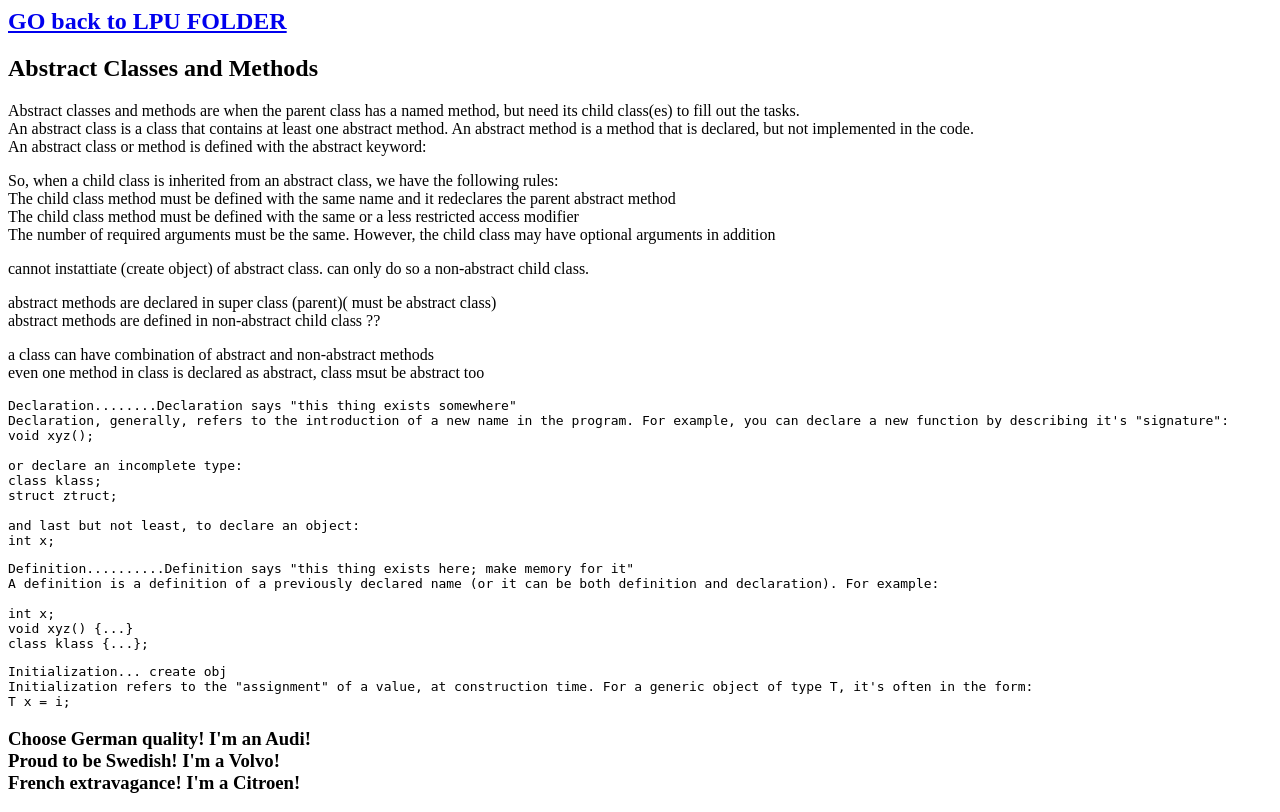
After one commit to banukaknight/LPU-CAP525-PHP, a PHP site: page /d201005_abstract.php in a window 1280 px wide. The commit adds this page. Run offline with PHP 8.4, Linux system fonts and the light colour scheme.

Commit message:
thebkrox

```diff
--- a/d200922_class2constructor.php
+++ b/d200922_class2constructor.php
@@ -47,7 +47,7 @@ class Flower {
 
   #A destructor is called when the object is destructed or the script is stopped or exited.
   function __destruct() {
-    echo "The flower is {$this->name} and the color is {$this->color}.";
+    echo "<br>Destroy flower {$this->name} with color {$this->color}.";
   }
 
 }
--- a/d200923_class4constants.php
+++ b/d200923_class4constants.php
@@ -5,7 +5,7 @@
 Class constants can be useful if you need to define some constant data within a class. <br>
 A class constant is declared inside a class with the const keyword. <br>
 We can access a constant from outside the class by using the class name followed by the scope resolution operator (::) followed by the constant name</p>
-
+<p>const is bit similar to static variable, both accessible without making object. both belong to class(not object). static can be changed, const cannot.</p>
 <?php
 class Goodbye {
   const LEAVING_MESSAGE = "<h3>Thank you for visiting W3Schools.com!</h3>";
--- a/d200924_func_overloading_final.php
+++ b/d200924_func_overriding_final.php
@@ -1,6 +1,8 @@
 <p>Function overriding is same as other OOPs programming languages. In function overriding, both parent and child classes should have same function name with and number of arguments.</p>
 
 <p>PHP 5 introduces the final keyword, which prevents child classes from overriding a method by prefixing the definition with final. If the class itself is being defined final then it cannot be extended.</p>
+
+<p>we can use final on methods & class aswell, then they can not be inherited.</p>
 
 
 <?php
--- /dev/null
+++ b/d201005_abstract.php
@@ -0,0 +1,83 @@
+<a href="./"><h2>GO back to LPU FOLDER</h1></a>
+<h2>Abstract Classes and Methods</h2>
+
+<p>Abstract classes and methods are when the parent class has a named method, but need its child class(es) to fill out the tasks.
+<br>An abstract class is a class that contains at least one abstract method. An abstract method is a method that is declared, but not implemented in the code.
+<br>An abstract class or method is defined with the abstract keyword:</p>
+
+<p>So, when a child class is inherited from an abstract class, we have the following rules:
+<br>The child class method must be defined with the same name and it redeclares the parent abstract method <br>
+The child class method must be defined with the same or a less restricted access modifier <br>
+The number of required arguments must be the same. However, the child class may have optional arguments in addition</p>
+
+<p>cannot instattiate (create object) of abstract class. can only do so a non-abstract child class.</p>
+<p>abstract methods are declared  in super class (parent)( must be abstract class) <br>
+abstract methods are defined in non-abstract child class ??</p>
+<p>a class can have combination of abstract and non-abstract methods
+<br>even one method in class is declared as abstract, class msut be abstract too</p>
+
+<pre>Declaration........Declaration says "this thing exists somewhere"
+Declaration, generally, refers to the introduction of a new name in the program. For example, you can declare a new function by describing it's "signature":
+void xyz();
+
+or declare an incomplete type:
+class klass;
+struct ztruct;
+
+and last but not least, to declare an object:
+int x;</pre>
+
+<pre>Definition..........Definition says "this thing exists here; make memory for it"
+A definition is a definition of a previously declared name (or it can be both definition and declaration). For example:
+
+int x;
+void xyz() {...}
+class klass {...};</pre>
+
+<pre>Initialization... create obj
+Initialization refers to the "assignment" of a value, at construction time. For a generic object of type T, it's often in the form:
+T x = i;</pre>
+
+<h3>
+
+<?php
+// Parent class
+abstract class Car {
+  public $name;
+  public function __construct($name) {
+    $this->name = $name;
+  }
+  abstract public function intro() : string;
+}
+
+// Child classes
+class Audi extends Car {
+  public function intro() : string {
+    return "Choose German quality! I'm an $this->name!";
+  }
+}
+
+class Volvo extends Car {
+  public function intro() : string {
+    return "Proud to be Swedish! I'm a $this->name!";
+  }
+}
+
+class Citroen extends Car {
+  public function intro() : string {
+    return "French extravagance! I'm a $this->name!";
+  }
+}
+
+// Create objects from the child classes
+$audi = new audi("Audi");
+echo $audi->intro();
+echo "<br>";
+
+$volvo = new volvo("Volvo");
+echo $volvo->intro();
+echo "<br>";
+
+$citroen = new citroen("Citroen");
+echo $citroen->intro();
+?>
```
Also changed, not shown: d200923_class5staticMethod.php (+26 -6 lines), d201005_interface.php (added, +33 -0 lines), 1 other file.
